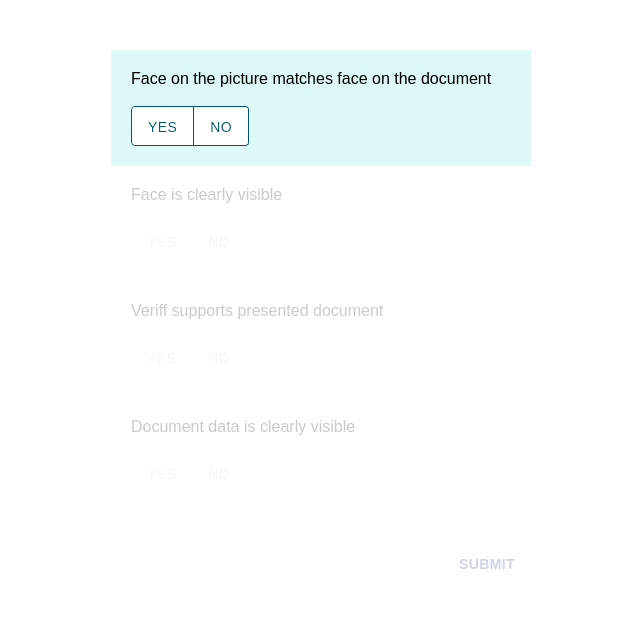
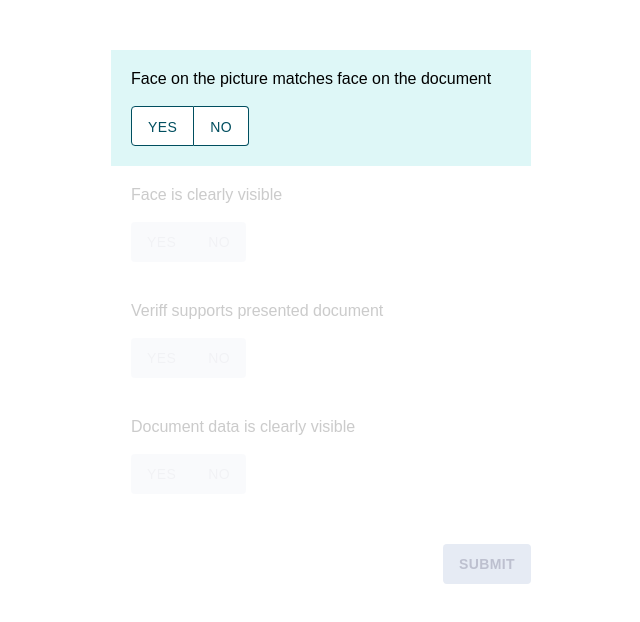
Before and after one commit to rafa-arantes/verification-engine, a React (Vite) app: page / in a window 1280 px wide. Shown: the top 622 px of the page, without its empty margins (319-959 px from the left). Built offline with nearby package versions, Linux system fonts and the light colour scheme.

Commit message:
css and ux improvements

```diff
--- a/src/pages/verification/components/Button/styles/button.module.css
+++ b/src/pages/verification/components/Button/styles/button.module.css
@@ -1,19 +1,19 @@
 .button {
-  font-weight: 500;
-  font-size: 14px;
-  line-height: 40px;
-  letter-spacing: 0.4px;
-  text-transform: uppercase;
-  text-align: center;
-  user-select: none;
+  border-radius: 4px;
   border: 1px solid transparent;
   border: solid 1px var(--primary-color);
-
+  cursor: pointer;
+  font-size: 14px;
+  font-weight: 500;
+  height: 40px;
+  letter-spacing: 0.4px;
+  line-height: 40px;
+  padding: 0 16px;
   position: relative;
-  height: 40px;
-  padding: 0 16px;
-  border-radius: 4px;
-  cursor: pointer;
+  text-align: center;
+  text-transform: uppercase;
+  transition: ease 0.2s background-color;
+  user-select: none;
 }
 
 .button.primary {
@@ -47,13 +47,16 @@
 
 .button:disabled {
   background-color: #e6ebf4;
+  border: none;
   color: #bdc0cf;
-  border: none;
   cursor: not-allowed;
 }
+.button.secondary:hover {
+  background-color: var(--highlight-color);
+}
 
-.button,
-.button:enabled:hover,
-.button:enabled:focus {
+.button.primary:hover,
+.button.primary:focus {
   filter: brightness(110%);
+  transition: ease 0.2s filter;
 }
--- a/src/pages/verification/components/Option/styles/option.module.css
+++ b/src/pages/verification/components/Option/styles/option.module.css
@@ -1,7 +1,7 @@
 .option-container {
+  background-color: white;
+  padding: 1.25rem;
   transition: ease 0.2s background-color;
-  padding: 1.25rem;
-  background-color: white;
 }
 
 .option-container:hover {
@@ -11,6 +11,6 @@
   background-color: var(--highlight-color);
 }
 .option-container.disabled {
+  background-color: white;
   opacity: 0.2;
-  background-color: white;
 }
--- a/src/pages/verification/styles/verification.module.css
+++ b/src/pages/verification/styles/verification.module.css
@@ -1,30 +1,32 @@
 .container {
+  margin: 30px auto;
   max-width: 420px;
+  padding: 20px;
   width: 100%;
-  margin: 30px auto;
-  padding: 20px;
 }
 .container-footer {
-  float: right;
+  display: flex;
+  justify-content: flex-end;
+  align-items: center;
   margin-top: 30px;
 }
 .loader {
+  height: 100px;
+  left: 50%;
   position: absolute;
-  left: 50%;
   top: 50%;
   transform: translate(-50%, -50%);
   width: 100px;
-  height: 100px;
 }
 .message-container {
+  background-color: var(--highlight-color);
+  margin: 30px auto;
   max-width: 420px;
+  padding: 20px;
+  text-align: center;
   width: 100%;
-  text-align: center;
-  margin: 30px auto;
-  padding: 20px;
-  background-color: var(--highlight-color);
 }
 .message-container b {
+  color: var(--primary-color);
   cursor: pointer;
-  color: var(--primary-color);
 }
```
